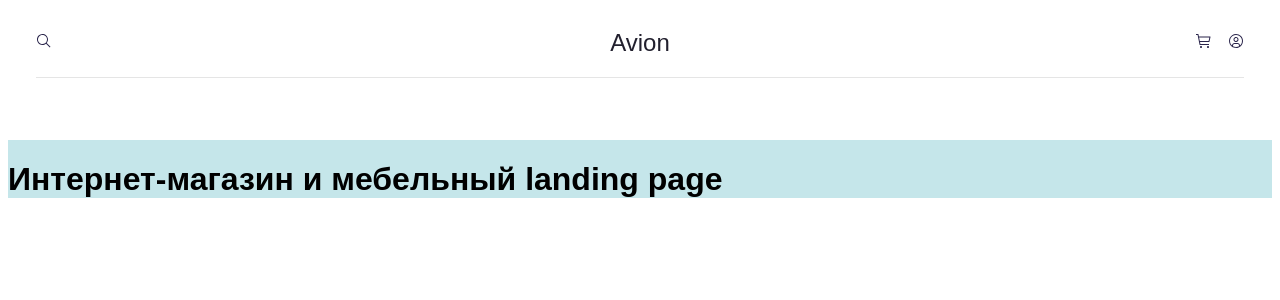
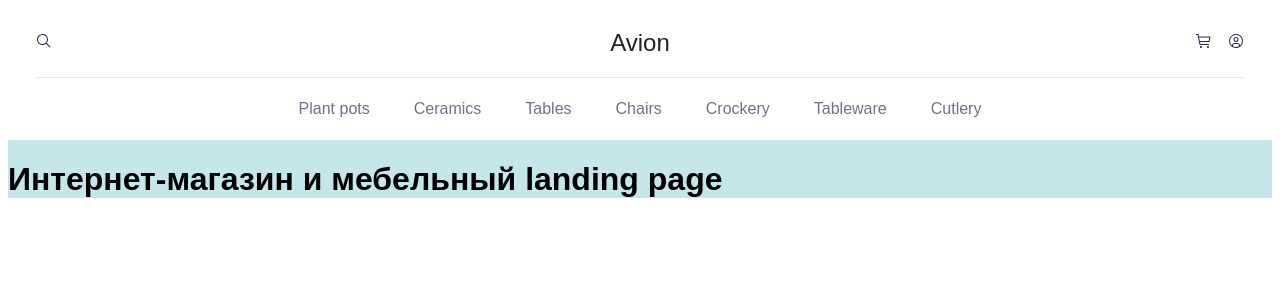
Before and after one commit to yuKalashnikova2/landing-page, a Nuxt app: page / in a window 1280 px wide. Shown: the top 300 px of the page. Built offline with nearby package versions, Linux system fonts and the light colour scheme; a web font is replaced by a local one.

Commit message:
feat: Header menu

```diff
--- a/app.vue
+++ b/app.vue
@@ -1,11 +1,10 @@
-
- <template>
+<template>
   <div class="flex">
     <div class="container">
       <Header />
-    <div class="content-wrapper">
-      <NuxtPage />
-    </div>
+      <div class="content-wrapper">
+        <NuxtPage />
+      </div>
     </div>
   </div>
 </template>
@@ -14,7 +13,7 @@
 @import url('https://fonts.cdnfonts.com/css/satoshi');
 @import url('https://fonts.cdnfonts.com/css/kenarose');
 * {
-    box-sizing: border-box;
+  box-sizing: border-box;
 }
 
 body {
@@ -24,7 +23,11 @@ body {
 
 a {
   text-decoration: none;
-  color: #22202E;
+  color: #22202e;
+}
+
+ul li {
+  list-style-type: none;
 }
 .container {
   margin: 0 auto;
--- a/components/Header.vue
+++ b/components/Header.vue
@@ -1,8 +1,19 @@
+<script setup>
+const menu = [
+  { name: 'Plant pots', path: '/plant' },
+  { name: 'Ceramics', path: '/plant' },
+  { name: 'Tables', path: '/plant' },
+  { name: 'Chairs', path: '/plant' },
+  { name: 'Crockery', path: '/plant' },
+  { name: 'Tableware', path: '/plant' },
+  { name: 'Cutlery', path: '/plant' },
+]
+</script>
 <template>
   <header class="header">
     <div class="header-top">
       <div class="header-top-search">
-                <img src="/svg/header-search.svg"/>
+        <img src="/svg/header-search.svg" />
       </div>
       <div class="header-logo">
         <NuxtLink to="#">Avion</NuxtLink>
@@ -10,15 +21,26 @@
       <div class="header-top-right">
         <div class="header-top-right__cart">
           <NuxtLink to="#">
-                        <img src="/svg/header-cart.svg"/>
+            <img src="/svg/header-cart.svg" />
           </NuxtLink>
         </div>
         <div class="header-top-right__user">
           <NuxtLink to="#">
-                        <img src="/svg/header-user.svg"/>
+            <img src="/svg/header-user.svg" />
           </NuxtLink>
         </div>
       </div>
+    </div>
+
+    <div class="header-menu">
+      <NuxtLink
+        class="header-menu__link"
+        :to="item.path"
+        v-for="(item, index) in menu"
+        :key="index"
+      >
+        {{ item.name }}
+      </NuxtLink>
     </div>
   </header>
 </template>
@@ -31,7 +53,7 @@
     display: grid;
     grid-template-columns: repeat(3, 1fr);
     height: 70px;
-            border-bottom: 1px solid rgba(0,0,0,0.1);
+    border-bottom: 1px solid rgba(0, 0, 0, 0.1);
     margin: 0 28px;
     align-items: center;
     &-right {
@@ -51,8 +73,22 @@
     &:hover {
       text-decoration: underline;
     }
+  }
+  &-menu {
+    height: 62px;
+    display: flex;
+    justify-content: center;
+    align-items: center;
+    & > *:not(:last-child) {
+      margin-right: 44px;
+    }
 
+    &__link {
+      color: #726e8d;
+      &:hover {
+        text-decoration: underline;
       }
     }
-
+  }
+}
 </style>
```
Lines whose indentation alone changed are shown as unchanged.
